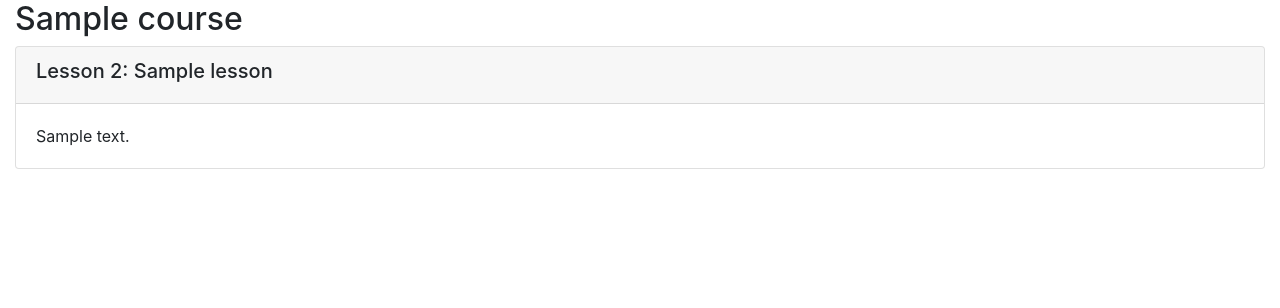
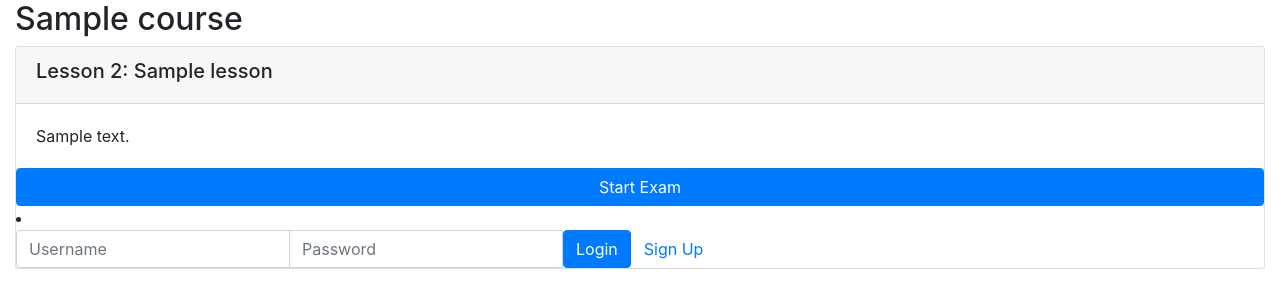
Before and after one commit to VictorRodriguezSanroman/Django-app-course, a Django app: template onlinecourse/templates/onlinecourse/course_detail_bootstrap.html in a window 1280 px wide. Shown: the part 56-364 px from the top of the page. Run offline with Django 3.2, Linux system fonts and the light colour scheme; tables that the repository leaves empty hold one stand-in row (values such as "Sample post"); the template is opened without the code that fills it: values that come from a table or form of the project are taken from there, most other values are stand-ins (such as "Sample title", 1, 10 or a date in 2020); some libraries are stand-ins or nearby versions.

Commit message:
second commit

```diff
--- a/onlinecourse/models.py
+++ b/onlinecourse/models.py
@@ -101,19 +101,22 @@ class Enrollment(models.Model):
     # Has a grade point for each question
     # Has question content
     # Other fields and methods you would like to design
-#class Question(models.Model):
+class Question(models.Model):
     # Foreign key to lesson
+    lesson = models.ForeignKey(Lesson, on_delete=models.CASCADE)
+    course = models.ManyToManyField(Course)
     # question text
+    question_text = models.TextField(null=False, max_length=200,)
     # question grade/mark
-
+    grade = models.IntegerField(default=0)
     # <HINT> A sample model method to calculate if learner get the score of the question
-    #def is_get_score(self, selected_ids):
-    #    all_answers = self.choice_set.filter(is_correct=True).count()
-    #    selected_correct = self.choice_set.filter(is_correct=True, id__in=selected_ids).count()
-    #    if all_answers == selected_correct:
-    #        return True
-    #    else:
-    #        return False
+    def is_get_score(self, selected_ids):
+        all_answers = self.choice_set.filter(is_correct=True).count()
+        selected_correct = self.choice_set.filter(is_correct=True, id__in=selected_ids).count()
+        if all_answers == selected_correct:
+            return True
+        else:
+            return False
 
 
 #  <HINT> Create a Choice Model with:
@@ -122,13 +125,16 @@ class Enrollment(models.Model):
     # Choice content
     # Indicate if this choice of the question is a correct one or not
     # Other fields and methods you would like to design
-# class Choice(models.Model):
+class Choice(models.Model):
+    question = models.ForeignKey(Question, on_delete=models.CASCADE)
+    choice_text = models.TextField()
+    is_correct = models.BooleanField(default=False)
 
 # <HINT> The submission model
 # One enrollment could have multiple submission
 # One submission could have multiple choices
 # One choice could belong to multiple submissions
-#class Submission(models.Model):
-#    enrollment = models.ForeignKey(Enrollment, on_delete=models.CASCADE)
-#    chocies = models.ManyToManyField(Choice)
+class Submission(models.Model):
+    enrollment = models.ForeignKey(Enrollment, on_delete=models.CASCADE)
+    choices = models.ManyToManyField(Choice)
 #    Other fields and methods you would like to design
--- a/onlinecourse/templates/onlinecourse/course_detail_bootstrap.html
+++ b/onlinecourse/templates/onlinecourse/course_detail_bootstrap.html
@@ -43,24 +43,104 @@
     <div class="container-fluid">
             <h2>{{ course.name }}</h2>
             <div class="card-columns-vertical">
+<!-- Loop over course lessons -->
                 {% for lesson in course.lesson_set.all %}
                     <div class="card mt-1">
                         <div class="card-header"><h5>Lesson {{lesson.order|add:1}}: {{lesson.title}}</h5></div>
                         <div class="card-body">{{lesson.content}}</div>
+
+                        <button class="btn btn-primary"
+                                type="button"
+                                data-toggle="collapse"
+                                data-target="#collapseExample"
+                                aria-expanded="false"
+                                aria-controls="collapseExample">
+                                Start Exam
+                        </button>
+
+            <!-- The user has been authenticated -->
+                    {% if user.is_authenticated %}
+                        <div class="collapse" id="collapseExample">
+                        <div class="card card-body">
+
+                        <form id="questionform"
+                              action="{% url 'onlinecourse:submission' course.id %}"
+                              method="post">
+                    <!-- Loop over lesson questions-->
+                        {% for question in lesson.question_set.all %}
+                        <div class="card mt-1">
+                            <div class="card-header"><h5>{{ question.question_text}}</h5></div>
+                            {% csrf_token %}
+                            <div class="form-group">
+
+                            <!-- Loop over question choices -->
+                               {% for choice in question.choice_set.all %}
+                                <div class="form-check">
+                                    <label class="form-check-label">
+                                        <input type="checkbox"
+                                               name="choice_{{choice.id}}"
+                                               class="form-check-input"
+                                               id="{{choice.id}}"
+                                               value="{{choice.id}}">
+                                        {{ choice.choice_text }}
+                                    </label>
+                                </div>
+                            <!-- End Loop over question choices -->
+                                {% endfor %}
+
+                            </div>
+                        </div>
+                    <!-- End Loop over lesson questions-->
+                        {% endfor %}
+
+                        <input class="btn btn-success btn-block"
+                               type="submit"
+                               value="Submit">
+                        </form>
+
+                    </div>
+                    </div>
+           <!-- The user must login/register first-->
+                    {% else %}
+
+                        <li>
+                            <form class="form-inline" action="{% url 'onlinecourse:login' %}" method="post">
+                                {% csrf_token %}
+                                <div class="input-group">
+
+                                    <input type="text"
+                                           class="form-control"
+                                           placeholder="Username"
+                                           name="username" >
+
+                                    <input type="password"
+                                           class="form-control"
+                                           placeholder="Password"
+                                           name="psw" >
+                                    <button class="btn btn-primary" type="submit">Login</button>
+                                    <a class="btn btn-link"
+                                       href="{% url 'onlinecourse:registration' %}">Sign Up</a>
+                                </div>
+                            </form>
+                        </li>
+
+
+
+                    {% endif %}
                     </div>
                 {% endfor %}
+<!-- End Loop over course lessons -->
+
             </div>
             <!-- Task: show questions and choices -->
             <!-- <HINT> Use Bootstrap Collapse to hide exam first, more details could be found here
             https://www.w3schools.com/bootstrap4/bootstrap_collapse.asp-->
 
             <!--
-
             A collapse example here:
             <div id="exam" class="collapse">
                 Click to expand elements within the collapse div
                 </div>
-
             -->
 
             <!-- <HINT> If user is authenticated, show course exam with a list of question -->
```
Also changed, not shown: onlinecourse/admin.py (+14 -1 lines), db.sqlite3 (added), onlinecourse/migrations/0001_initial.py (added).
